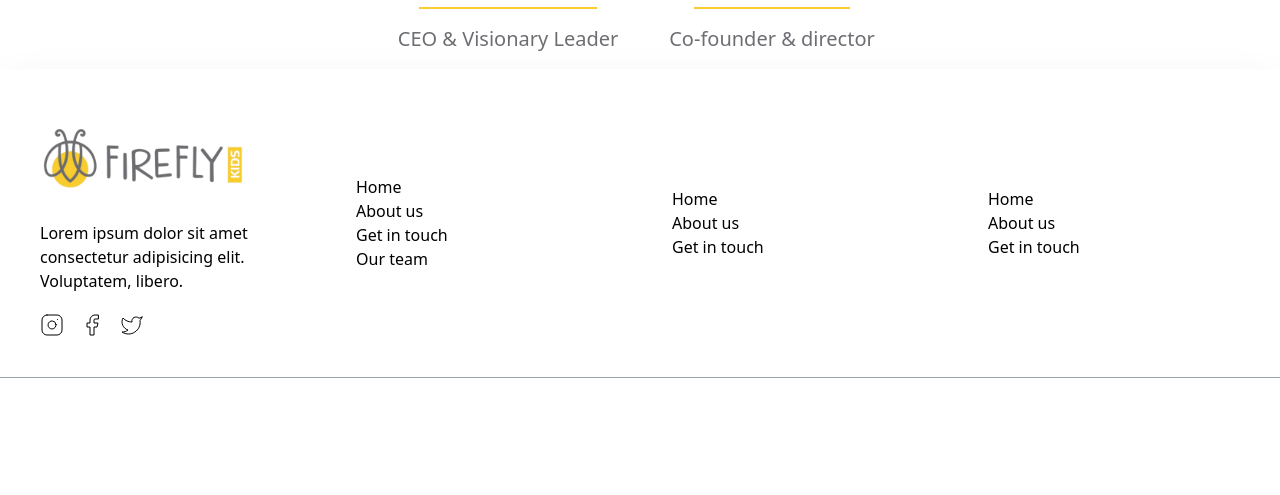
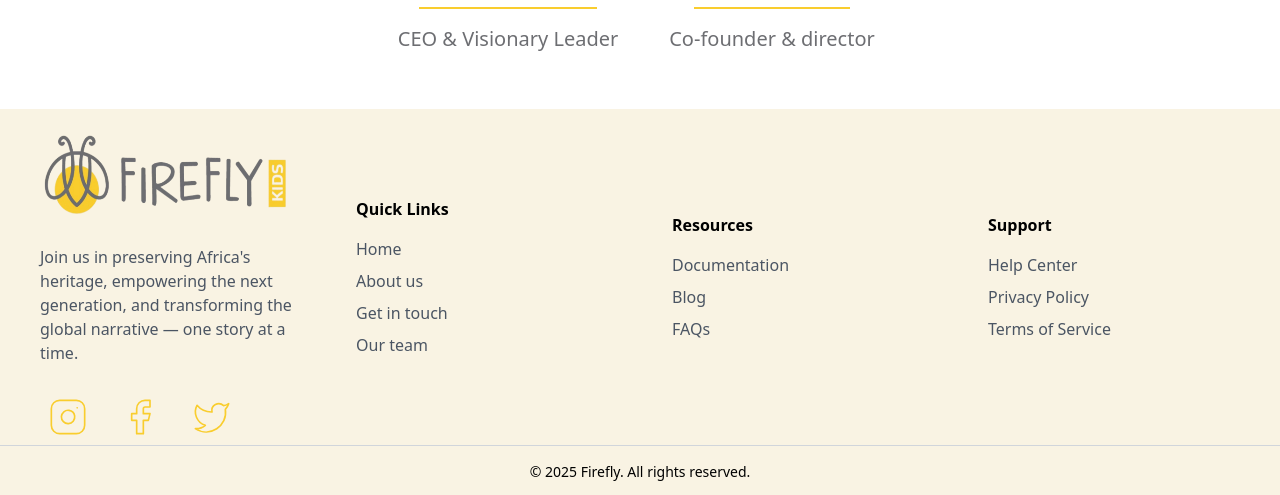
Before and after one commit to Griffin-Ndede/Firefly_frontend, a React (Vite) app: page / in a window 1280 px wide. Shown: the part 2157-2652 px from the top of the page. Before the commit the page ends 2535 px from the top, so only its background shows below. Built offline with nearby package versions, Linux system fonts and the light colour scheme.

Commit message:
Feat: updates the footer

```diff
--- a/src/Components/Footer.jsx
+++ b/src/Components/Footer.jsx
@@ -3,44 +3,69 @@ import React from 'react'
 
 function Footer() {
   return (
-    <>
-        <div className='grid grid-cols-1 md:grid-cols-2 lg:grid-cols-4 gap-16 shadow-2xl items-center w-full mx-auto border-b border-gray-400 bg-custom-white h-fit p-10 '>
-          <div>
-            <img src="/images/Firefly_logo.png"
+    <footer className="bg-custom-beige mt-10 items-center">
+      {/* Main Footer Container */}
+      <div className="mx-auto px-10  grid grid-cols-1 md:grid-cols-4 gap-8 md:gap-16 items-center">
+
+        {/* Brand & Socials */}
+        <div className="md:col-span-1">
+          <img
+            src="/images/Firefly_logo.png"
             alt="firefly_logo"
-              className='h-24 mb-4' />
-            <p className='w-full mb-5'>Lorem ipsum dolor sit amet consectetur adipisicing elit. Voluptatem, libero.</p>
-            <div className='flex gap-4'>
-              <Instagram strokeWidth={1} />
-              <Facebook strokeWidth={1} />
-              <Twitter strokeWidth={1} />
+            className="h-32 mb-2"
+          />
+          <p className="text-gray-600 font-light mb-6">
+            Join us in preserving Africa&apos;s heritage, empowering the next generation,
+            and transforming the global narrative — one story at a time.
+          </p>
+          <div className="flex gap-4">
+            <a href="#" className="p-2 rounded-full hover:bg-gray-100">
+              <Instagram strokeWidth={1} className="w-10 h-10 text-custom-yellow hover:text-black transition-colors" />
+            </a>
+            <a href="#" className="p-2 rounded-full hover:bg-gray-100">
+              <Facebook strokeWidth={1} className="w-10 h-10 text-custom-yellow hover:text-black transition-colors" />
+            </a>
+            <a href="#" className="p-2 rounded-full hover:bg-gray-100">
+              <Twitter strokeWidth={1} className="w-10 h-10 text-custom-yellow hover:text-black transition-colors" />
+            </a>
           </div>
         </div>
+
+        {/* Links Sections */}
         <div>
-            <ul>
-              <li>Home</li>
-              <li>About us</li>
-              <li>Get in touch</li>
-              <li>Our team</li>
+          <h3 className="font-semibold mb-4">Quick Links</h3>
+          <ul className="space-y-2 text-gray-600">
+            <li><a href="/" className="hover:text-black transition-colors">Home</a></li>
+            <li><a href="/about" className="hover:text-black transition-colors">About us</a></li>
+            <li><a href="/contact" className="hover:text-black transition-colors">Get in touch</a></li>
+            <li><a href="/team" className="hover:text-black transition-colors">Our team</a></li>
           </ul>
         </div>
+
         <div>
-            <ul>
-              <li>Home</li>
-              <li>About us</li>
-              <li>Get in touch</li>
+          <h3 className="font-semibold mb-4">Resources</h3>
+          <ul className="space-y-2 text-gray-600">
+            <li><a href="/" className="hover:text-black transition-colors">Documentation</a></li>
+            <li><a href="/" className="hover:text-black transition-colors">Blog</a></li>
+            <li><a href="/" className="hover:text-black transition-colors">FAQs</a></li>
           </ul>
         </div>
+
         <div>
-            <ul>
-              <li>Home</li>
-              <li>About us</li>
-              <li>Get in touch</li>
+          <h3 className="font-semibold mb-4">Support</h3>
+          <ul className="space-y-2 text-gray-600">
+            <li><a href="/" className="hover:text-black transition-colors">Help Center</a></li>
+            <li><a href="/" className="hover:text-black transition-colors">Privacy Policy</a></li>
+            <li><a href="/" className="hover:text-black transition-colors">Terms of Service</a></li>
           </ul>
         </div>
       </div>
 
-    </>
+      {/* Bottom Bar */}
+      <div className="border-t border-gray-300 py-4 text-center text-sm font-extralight">
+        © {new Date().getFullYear()} Firefly. All rights reserved.
+      </div>
+    </footer>
   )
 }
 
```
Lines whose indentation alone changed are shown as unchanged.
